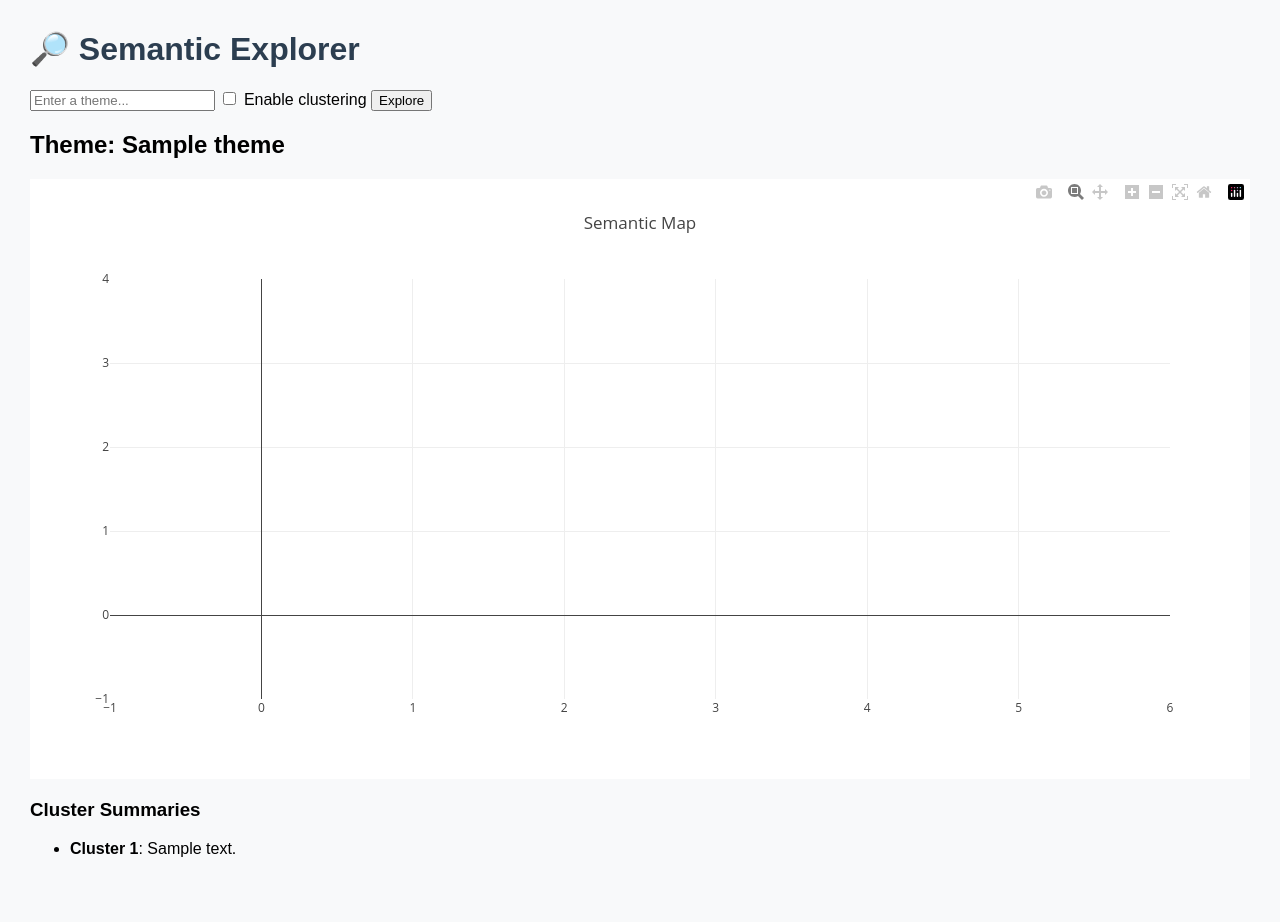
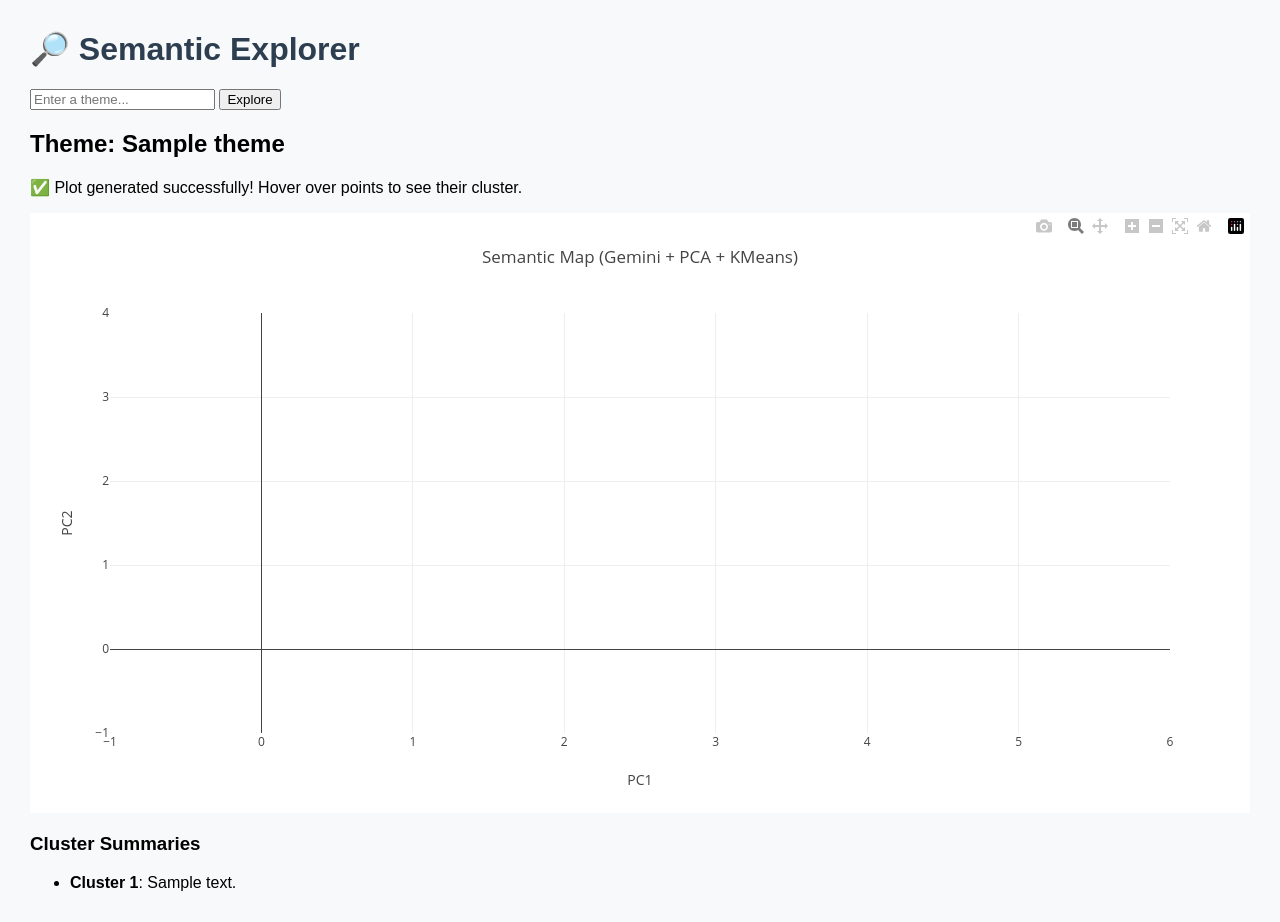
Before and after one commit to bikash9c/Bikash_session3, a Flask app: template templates/index.html in a window 1280 px wide. Before the commit the page ends 857 px from the top, so only its background shows below. Run offline with Flask 3, Linux system fonts and the light colour scheme; the template is opened without the code that fills it: most values are stand-ins (such as "Sample title", 1, 10 or a date in 2020); some libraries are stand-ins or nearby versions.

Commit message:
2nd working plot

```diff
--- a/app.py
+++ b/app.py
@@ -8,7 +8,7 @@ from api_utils import (
     generate_related_words,
     generate_trivia,
     generate_cluster_summary,
-    get_gemini_embeddings  # new helper for embeddings
+    get_gemini_embeddings  # embeddings helper
 )
 
 app = Flask(__name__)
@@ -18,45 +18,45 @@ app = Flask(__name__)
 def index():
     if request.method == "POST":
         theme = request.form["theme"]
-        do_cluster = "cluster" in request.form
 
-        # 1. Generate related words
+        # 1. Generate related words using Gemini
         words = generate_related_words(theme)
         if not words:
             return render_template("index.html", error="Failed to generate related words.")
 
-        # 2. Embeddings from Gemini + PCA
-        embeddings = get_gemini_embeddings(words)   # <-- Gemini instead of SentenceTransformer
+        # 2. Get Gemini embeddings + reduce to 2D with PCA
+        embeddings = get_gemini_embeddings(words)
         pca = PCA(n_components=2)
         coords = pca.fit_transform(embeddings)
 
         df = pd.DataFrame({"word": words, "x": coords[:, 0], "y": coords[:, 1]})
 
-        # 3. Optional clustering
-        clusters = None
-        cluster_summaries = None
-        if do_cluster:
-            kmeans = KMeans(n_clusters=min(3, len(words)), random_state=42)
-            df["cluster"] = kmeans.fit_predict(embeddings)
-            clusters = df["cluster"].tolist()
+        # 3. Clustering is mandatory
+        kmeans = KMeans(n_clusters=min(3, len(words)), random_state=42)
+        df["cluster"] = kmeans.fit_predict(embeddings)
 
-            # Ask Gemini to describe each cluster
-            cluster_summaries = []
-            for c in sorted(df["cluster"].unique()):
-                cluster_words = df[df["cluster"] == c]["word"].tolist()
-                summary = generate_cluster_summary(cluster_words)
-                cluster_summaries.append({"id": int(c), "words": cluster_words, "summary": summary})
+        # Generate summaries for each cluster
+        cluster_summaries = []
+        for c in sorted(df["cluster"].unique()):
+            cluster_words = df[df["cluster"] == c]["word"].tolist()
+            summary = generate_cluster_summary(cluster_words)
+            cluster_summaries.append({
+                "id": int(c),
+                "words": cluster_words,
+                "summary": summary
+            })
 
-        # 4. Prepare JSON for plot
+        # 4. Prepare JSON for frontend
         data_json = df.to_json(orient="records")
 
         return render_template(
             "index.html",
             words=words,
             data_json=data_json,
-            clusters=clusters,
             cluster_summaries=cluster_summaries,
-            theme=theme
+            theme=theme,
+            status_msg="⏳ Generating semantic plot using Gemini embeddings + PCA + KMeans clustering... "
+                       "💡 You can hover over each point to see its cluster info."
         )
 
     return render_template("index.html")
--- a/templates/index.html
+++ b/templates/index.html
@@ -10,12 +10,17 @@
 
     <form method="POST">
         <input type="text" name="theme" placeholder="Enter a theme..." required>
-        <label><input type="checkbox" name="cluster"> Enable clustering</label>
         <button type="submit">Explore</button>
     </form>
 
     {% if theme %}
         <h2>Theme: {{ theme }}</h2>
+
+        <!-- Status message -->
+        {% if status_msg %}
+            <p id="status-msg">{{ status_msg }}</p>
+        {% endif %}
+
         <div id="plot"></div>
         <div id="trivia-box"></div>
 
@@ -30,19 +35,37 @@
 
         <script>
             let data = {{ data_json|safe }};
-            let words = data.map(d => d.word);
 
+            // One trace with colors by cluster
             let trace = {
                 x: data.map(d => d.x),
                 y: data.map(d => d.y),
                 mode: "markers+text",
                 type: "scatter",
-                text: words,
-                textposition: "top center"
+                text: data.map(d => d.word),
+                textposition: "top center",
+                marker: {
+                    size: 12,
+                    color: data.map(d => d.cluster),   // cluster as color
+                    colorscale: "Set1",
+                    showscale: true
+                },
+                hovertemplate: "<b>%{text}</b><br>Cluster: %{marker.color}<extra></extra>"
             };
 
-            Plotly.newPlot("plot", [trace], {title: "Semantic Map"});
+            let layout = {
+                title: "Semantic Map (Gemini + PCA + KMeans)",
+                xaxis: {title: "PC1"},
+                yaxis: {title: "PC2"}
+            };
 
+            Plotly.newPlot("plot", [trace], layout).then(() => {
+                // Update status message when plot is done
+                document.getElementById("status-msg").innerText =
+                    "✅ Plot generated successfully! Hover over points to see their cluster.";
+            });
+
+            // Trivia on click
             document.getElementById("plot").on('plotly_click', function(data){
                 let word = data.points[0].text;
                 fetch("/trivia", {
@@ -52,7 +75,8 @@
                 })
                 .then(res => res.json())
                 .then(res => {
-                    document.getElementById("trivia-box").innerHTML = "<p><b>" + word + ":</b> " + res.trivia + "</p>";
+                    document.getElementById("trivia-box").innerHTML =
+                        "<p><b>" + word + ":</b> " + res.trivia + "</p>";
                 });
             });
         </script>
```
